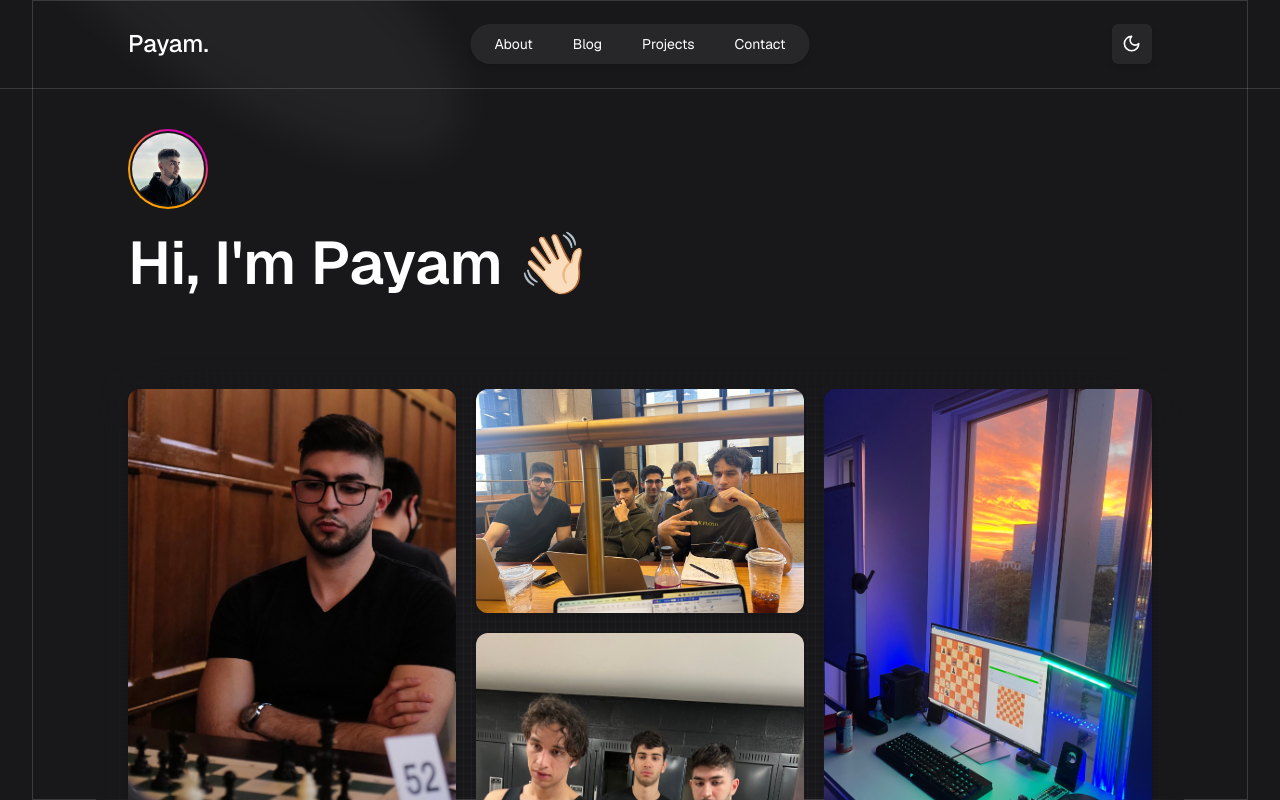
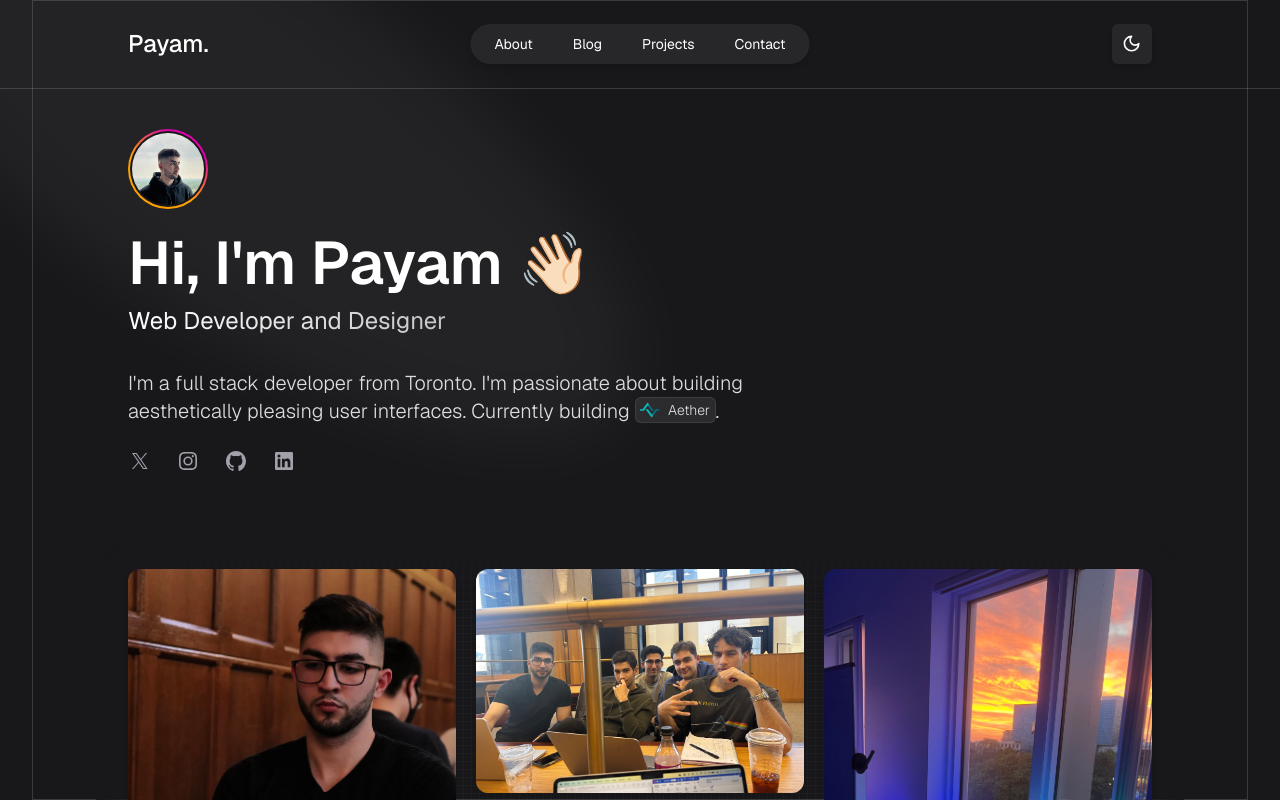
Before and after one commit to payamfakoorziba/personal-website, a Next.js app: page / in a window 1280 px wide. Shown: the top 800 px of the page. Built offline with nearby package versions, Linux system fonts and the light colour scheme.

Commit message:
uncommented

```diff
--- a/app/(home)/sections/hero.tsx
+++ b/app/(home)/sections/hero.tsx
@@ -99,7 +99,7 @@ const Hero = () => {
         <h1 className="mt-6 font-semibold text-3xl sm:text-4xl md:text-5xl lg:text-6xl">
           <BlurAppear>Hi, I&apos;m Payam 👋🏻</BlurAppear>
         </h1>
-        {/* <Appear
+        <Appear
           variants={appearVariants}
           transition={{ delay: 0.5, duration: 0.5 }}
         >
@@ -146,7 +146,7 @@ const Hero = () => {
             aria-label="Follow on LinkedIn"
             icon={LinkedInIcon}
           />
-        </Appear> */}
+        </Appear>
       </section>
     </Container>
   );
```
